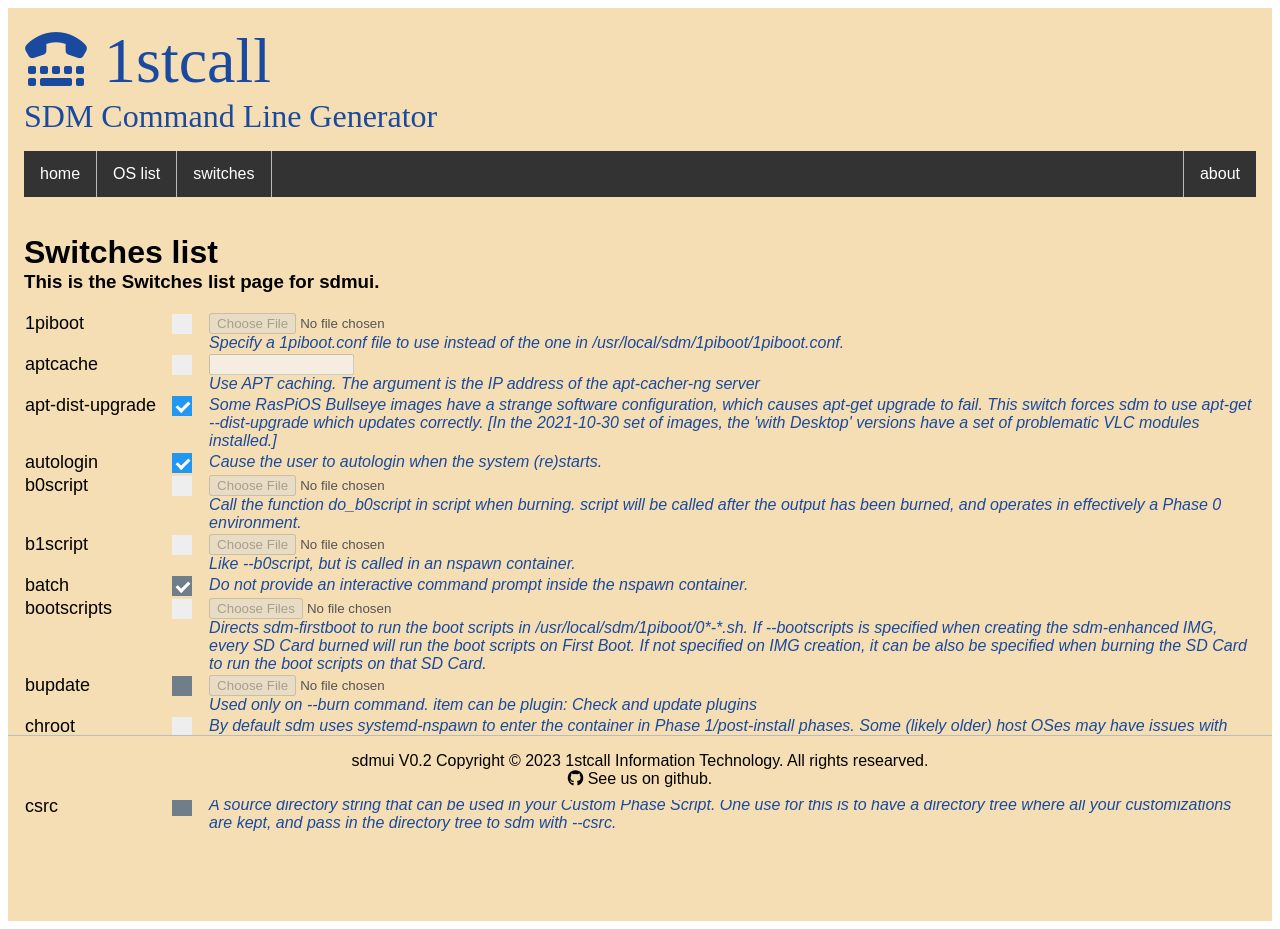
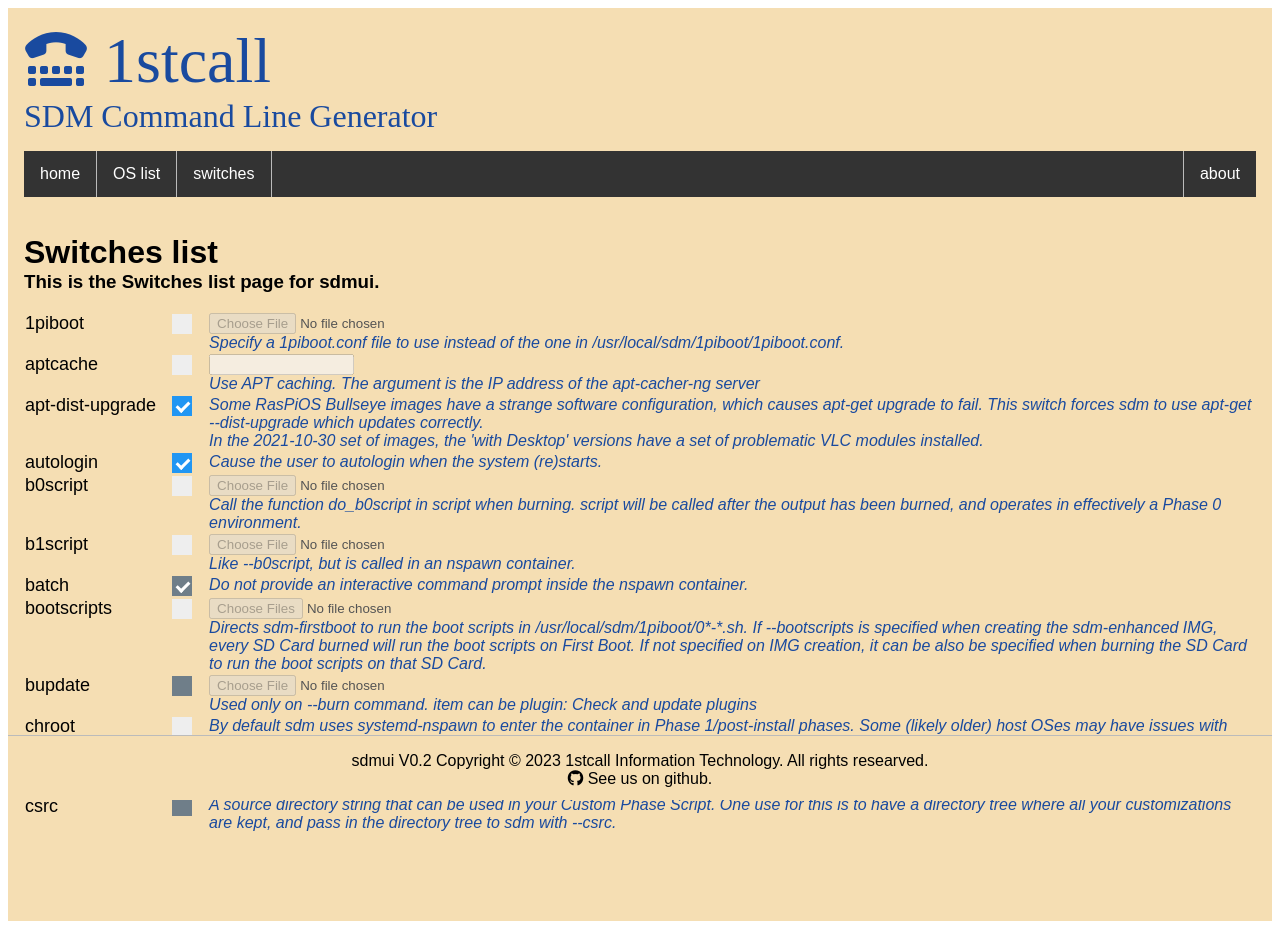
Before and after one commit to 1stcall/sdmui, a SvelteKit app: page /switches in a window 1280 px wide. Built offline with nearby package versions, Linux system fonts and the light colour scheme.

Commit message:
added a line break to apt-dist-upgrade description

```diff
--- a/src/lib/switches.json
+++ b/src/lib/switches.json
@@ -24,7 +24,7 @@
 	{
 		"switch": "apt-dist-upgrade",
 		"description":
-			"Some RasPiOS Bullseye images have a strange software configuration, which causes apt-get upgrade to fail. This switch forces sdm to use apt-get --dist-upgrade which updates correctly. [In the 2021-10-30 set of images, the 'with Desktop' versions have a set of problematic VLC modules installed.]",
+			"Some RasPiOS Bullseye images have a strange software configuration, which causes apt-get upgrade to fail. This switch forces sdm to use apt-get --dist-upgrade which updates correctly. <br>In the 2021-10-30 set of images, the 'with Desktop' versions have a set of problematic VLC modules installed.",
 		"selected": true,
 		"editable": true,
 		"hasArgument": false
--- a/src/routes/switches/+page.svelte
+++ b/src/routes/switches/+page.svelte
@@ -56,7 +56,7 @@
 						/>
 					{/if}
 				{/if}
-				<div class="description">{description}</div></td
+				<div class="description">{@html description}</div></td
 			>
 		</div>
 	{/each}
```
